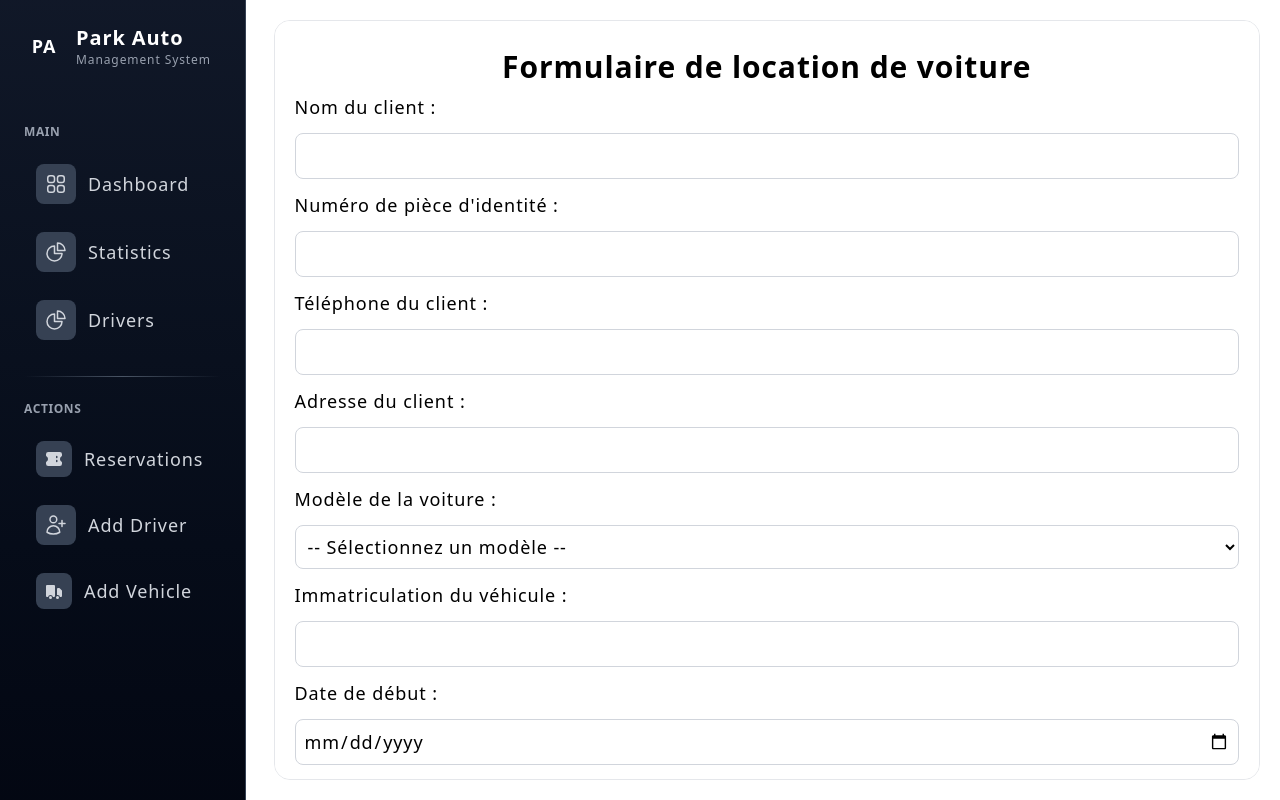
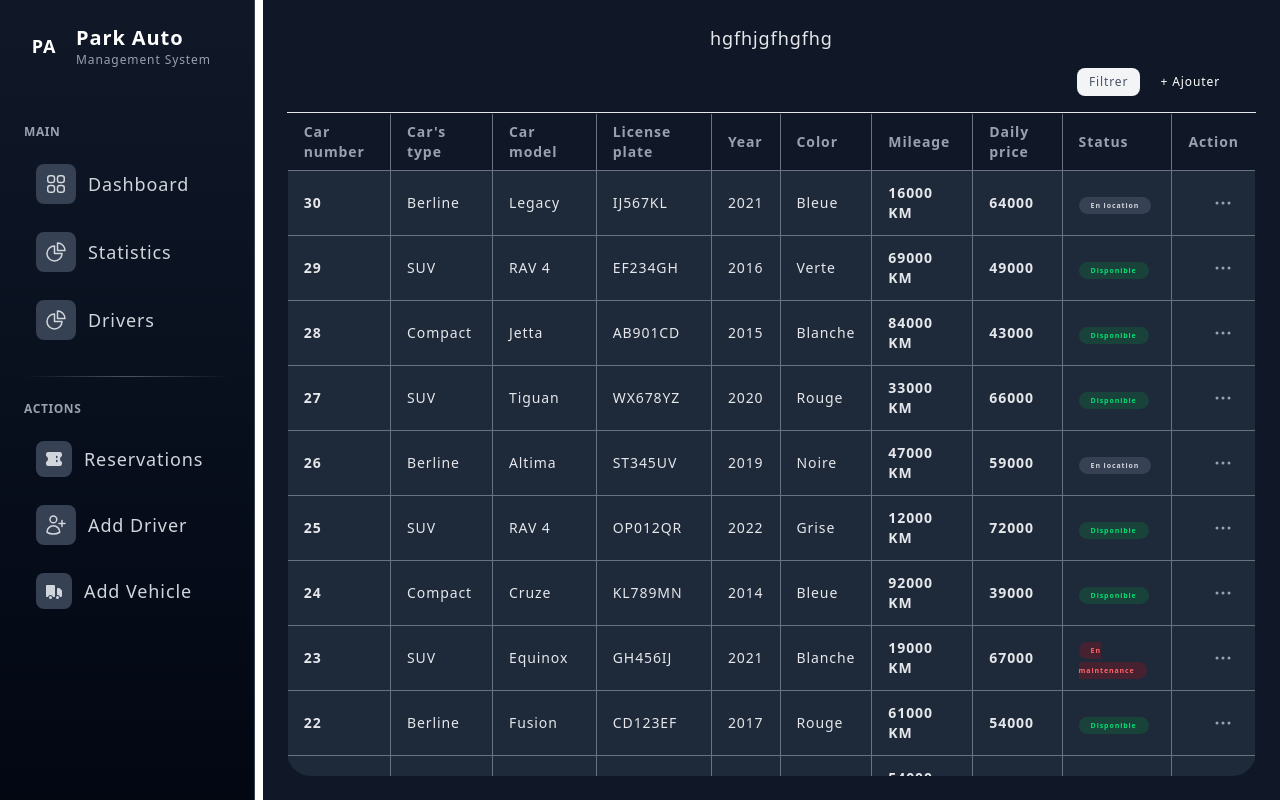
Before and after one commit to Sebx-code/mon-projet-2, a React (Vite) app: page / in a window 1280 px wide. Both pictures are taken after a click on the button "Reservations". Built offline with nearby package versions, Linux system fonts and the light colour scheme.

Commit message:
modification 2

```diff
--- a/db.json
+++ b/db.json
@@ -464,6 +464,21 @@
       "total_price": "335000.00",
       "caution": "70000",
       "payment_method": "paypal"
+    },
+    {
+      "id": "70d8",
+      "client_name": "Joseph Atangana",
+      "identity_number": "1314151617186",
+      "client_phone": "656642801",
+      "client_address": "Nkolnda",
+      "car_model": "Tucson",
+      "license_plate": "YZ890AB",
+      "rental_start": "2025-10-29",
+      "rental_end": "2025-11-02",
+      "daily_price": "70000",
+      "total_price": "280000.00",
+      "caution": "70000",
+      "payment_method": "credit_card"
     }
   ],
   "Ajout_Voiture": [
--- a/src/pages/Dashboard.jsx
+++ b/src/pages/Dashboard.jsx
@@ -11,6 +11,7 @@ import db from "../../db.json";
 import Dot from "../assets/DashboardIconDot.jsx";
 import Driverx from "../components/Driverx.jsx";
 import FormLocation from "./FormLocation.jsx";
+import Reserv from "./Reservation.jsx";
 
 function Dashboard() {
   const getStatusColor = (status) => {
@@ -126,7 +127,7 @@ function Dashboard() {
 
               <button
                 className="w-full flex items-center gap-3 px-3 py-3 rounded-xl text-left transition-all duration-200 group text-gray-300 hover:bg-gray-800/50 hover:text-white"
-                onClick={() => setActiveTab("formlocation")}
+                onClick={() => setActiveTab("reservation")}
               >
                 <div className="p-2 rounded-lg bg-gray-700 group-hover:bg-gray-600 transition-colors">
                   <ReIcon />
@@ -253,6 +254,7 @@ function Dashboard() {
         )}
         {activeTab === "drivers-tab" && <Driverx />}
         {activeTab === "formlocation" && <FormLocation />}
+        {activeTab === "reservation" && <Reserv />}
       </div>
     </>
   );
--- a/src/pages/FormLocation.jsx
+++ b/src/pages/FormLocation.jsx
@@ -2,6 +2,7 @@ import { useState } from "react";
 import "../App.css";
 import axios from "axios";
 import db from "../../db.json";
+import Reserv from "./Reservation";
 
 function FormLocation() {
   const [formData, setFormData] = useState({
@@ -93,13 +94,20 @@ function FormLocation() {
   };
 
   const uniqueModels = [
-    ...new Set(
-      db.Ajout_Voiture.map((row) => row.car_model)
-    ),
+    ...new Set(db.Ajout_Voiture.map((row) => row.car_model)),
   ];
 
+  const [activeTab, setActiveTab] = useState("reservation");
+
   return (
+    <>
         <div className="bg-white dark:bg-gray-800 rounded-2xl shadow-soft border border-gray-200 dark:border-gray-700 overflow-y-auto overflow-hidden w-6xl m-5 p-5">
+          <button
+            onClick={() => setActiveTab("reservation")}
+            className="text-white underline"
+          >
+            Retour
+          </button>
           <h1 className="mx-auto w-fit font-bold m-2 text-3xl">
             Formulaire de location de voiture
           </h1>
@@ -116,7 +124,9 @@ function FormLocation() {
               required
             />
 
-        <label htmlFor="identity_number">Numéro de pièce d'identité :</label>
+            <label htmlFor="identity_number">
+              Numéro de pièce d'identité :
+            </label>
             <input
               className="border border-gray-300 rounded-lg p-2 focus:outline-none focus:ring-2 focus:ring-blue-500 focus:border-blue-500"
               type="text"
@@ -257,6 +267,8 @@ function FormLocation() {
             </button>
           </form>
         </div>
+      {activeTab === "reservation" && <Reserv />}
+    </>
   );
 }
 
--- /dev/null
+++ b/src/pages/Reservation.jsx
@@ -0,0 +1,131 @@
+import { useState } from "react";
+import "../App.css";
+// import axios from "axios";
+import db from "../../db.json";
+import FormLocation from "./FormLocation";
+import Dot from "../assets/DashboardIconDot";
+
+function Reserv() {
+  const getStatusColor = (status) => {
+    switch (status) {
+      case "Disponible":
+        return "bg-green-600/20 text-green-400";
+      case "Louée":
+        return "bg-orange-600/20 text-orange-400";
+      case "En maintenance":
+        return "bg-red-600/20 text-red-400";
+      default:
+        return "bg-gray-700 text-gray-300";
+    }
+  };
+
+  const [activeTab, setActiveTab] = useState("reservation");
+  return (
+    <>
+      {activeTab === "reservation" && (
+        <div className="p-6 bg-gray-900 text-gray-200 min-h-screen flex flex-col justify-between items-center">
+          <div className="">hgfhjgfhgfhg</div>
+          <div className="overflow-y-auto rounded-3xl overflow-hidden">
+            <div className="px-6 py-4 border-b border-gray-200 dark:border-gray-700">
+              <div className="flex items-center justify-between">
+                <h3 className="text-lg font-semibold text-gray-900 dark:text-white">
+                  Véhicules du Parc
+                </h3>
+                <div className="flex items-center gap-2">
+                  <button className="px-3 py-1.5 text-xs font-medium text-gray-600 dark:text-gray-400 bg-gray-100 dark:bg-gray-700 rounded-lg hover:bg-gray-200 dark:hover:bg-gray-600 transition-colors">
+                    Filtrer
+                  </button>
+                  <button
+                    className="px-3 py-1.5 text-xs font-medium text-white bg-primary-600 hover:bg-primary-700 rounded-lg transition-colors"
+                    onClick={() => setActiveTab("formlocation")}
+                  >
+                    + Ajouter
+                  </button>
+                </div>
+              </div>
+            </div>
+
+            <table className="w-full text-left border-collapse rounded-3xl overflow-hidden border border-gray-500">
+              <thead>
+                <tr className="text-gray-400 text-sm bg-gray-900">
+                  <th className="px-4 py-2 border border-gray-500">
+                    Car number
+                  </th>
+                  <th className="px-4 py-2 border border-gray-500">
+                    Car's type
+                  </th>
+                  <th className="px-4 py-2 border border-gray-500">
+                    Car model
+                  </th>
+                  <th className="px-4 py-2 border border-gray-500">
+                    License plate
+                  </th>
+                  <th className="px-4 py-2 border border-gray-500">Year</th>
+                  <th className="px-4 py-2 border border-gray-500">Color</th>
+                  <th className="px-4 py-2 border border-gray-500">Mileage</th>
+                  <th className="px-4 py-2 border border-gray-500">
+                    Daily price
+                  </th>
+                  <th className="px-4 py-2 border border-gray-500">Status</th>
+                  <th className="px-4 py-2 border border-gray-500">Action</th>
+                </tr>
+              </thead>
+              <tbody>
+                {db.Ajout_Voiture.slice()
+                  .reverse()
+                  .map((row) => (
+                    <tr
+                      key={row.id}
+                      className=" text-sm bg-gray-800 hover:bg-gray-700 transition"
+                    >
+                      <td className="px-4 py-3 font-semibold border border-gray-500">
+                        {row.id}
+                      </td>
+                      <td className="px-4 py-3 border border-gray-500">
+                        <p className="font-medium">{row.car_type}</p>
+                      </td>
+                      <td className="px-4 py-3 border border-gray-500">
+                        <p className="font-medium">{row.car_model}</p>
+                      </td>
+                      <td className="px-4 py-3 border border-gray-500">
+                        {row.license_plate}
+                      </td>
+                      <td className="px-4 py-3 border border-gray-500">
+                        {row.year}
+                      </td>
+                      <td className="px-4 py-3 truncate max-w-xs border border-gray-500">
+                        {row.color}
+                      </td>
+                      <td className="px-4 py-3 font-semibold border border-gray-500">
+                        {row.mileage}
+                      </td>
+                      <td className="px-4 py-3 font-semibold border border-gray-500">
+                        {row.daily_price}
+                      </td>
+                      <td className="px-4 py-3 border border-gray-500">
+                        <span
+                          className={`px-3 py-1 rounded-full text-[7px] font-semibold ${getStatusColor(
+                            row.status
+                          )}`}
+                        >
+                          {row.status}
+                        </span>
+                      </td>
+                      <td className="px-4 py-3 text-right border border-gray-500">
+                        <button className="text-gray-400 hover:text-gray-600 dark:hover:text-gray-300 transition-colors p-1 rounded-lg hover:bg-gray-100 dark:hover:bg-gray-700">
+                          <Dot />
+                        </button>
+                      </td>
+                    </tr>
+                  ))}
+              </tbody>
+            </table>
+          </div>
+        </div>
+      )}
+      {activeTab === "formlocation" && <FormLocation />}
+    </>
+  );
+}
+
+export default Reserv;
```
Lines whose indentation alone changed are shown as unchanged.
